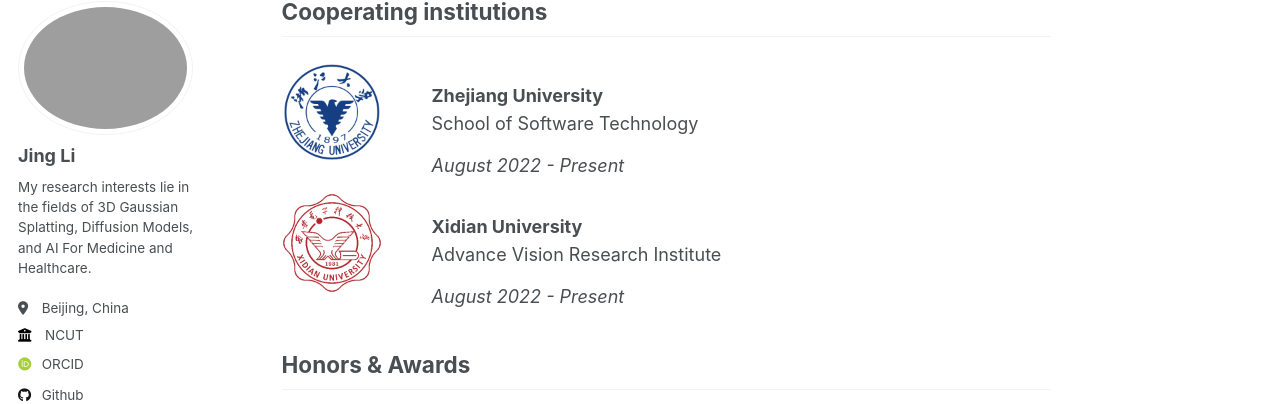
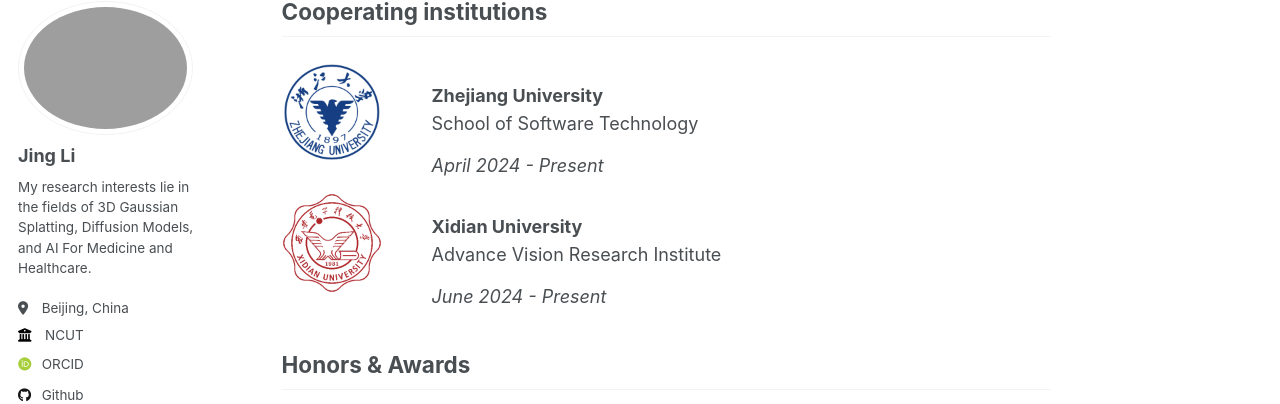
Before and after one commit to GodzillaLi/GodzillaLi.github.io, a Jekyll site: the page built from _pages/about.md, in a window 1280 px wide and 900 px high, scrolled down 411 px. Shown: the part 105-509 px from the top of the window. Built offline with Jekyll 4.4.1, drawn with Linux system fonts in a browser that asks for light colours; some web fonts are replaced.

Commit message:
Update about.md

```diff
--- a/_pages/about.md
+++ b/_pages/about.md
@@ -55,7 +55,7 @@ You can reach me at [li@mail.ncut.edu.cn](li@mail.ncut.edu.cn)
     <div class="company-info">
         <h3>Zhejiang University</h3>
         <p>School of Software Technology</p>
-        <i style="margin-top: -5px;">August 2022 - Present</i>
+        <i style="margin-top: -5px;">April 2024 - Present</i>
     </div>
 </div>
 
@@ -64,7 +64,7 @@ You can reach me at [li@mail.ncut.edu.cn](li@mail.ncut.edu.cn)
     <div class="company-info">
         <h3>Xidian University</h3>
         <p>Advance Vision Research Institute</p>
-        <i style="margin-top: -5px;">August 2022 - Present</i>
+        <i style="margin-top: -5px;">June 2024 - Present</i>
     </div>
 </div>
 
```
